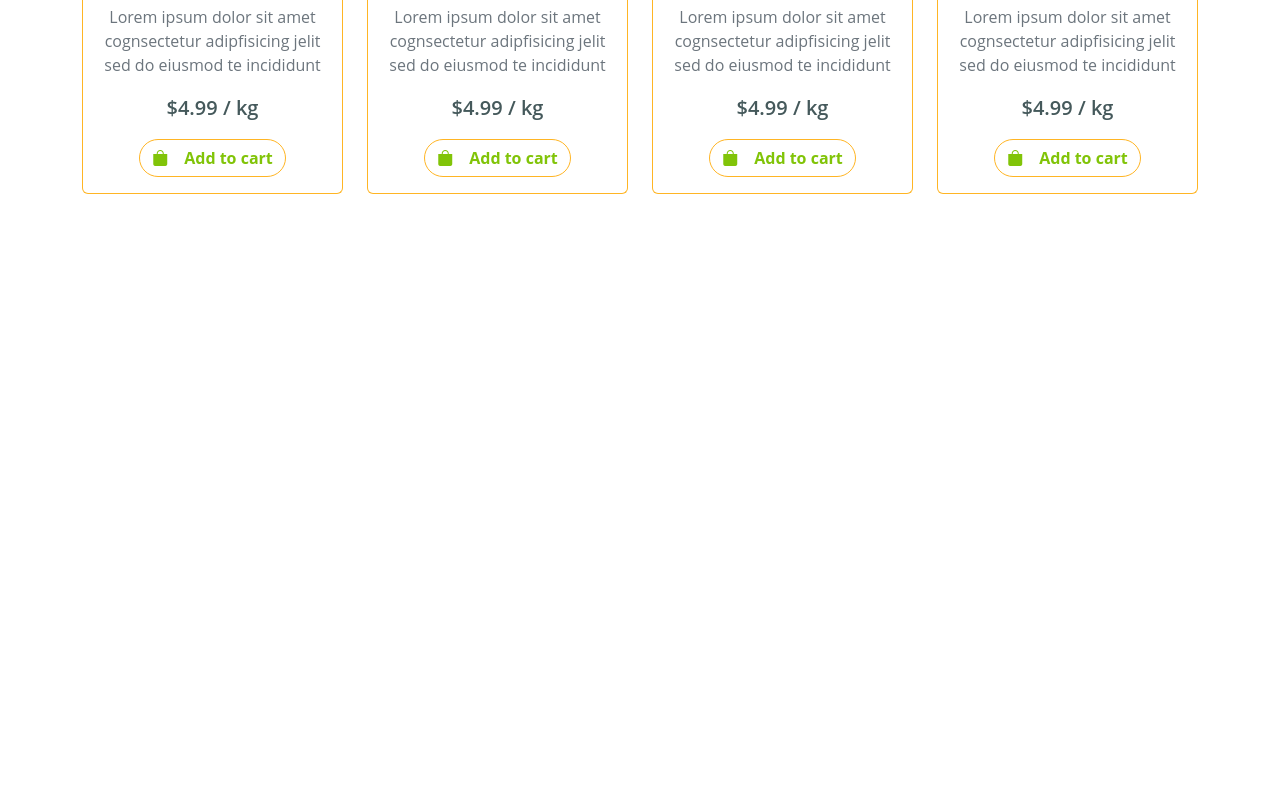
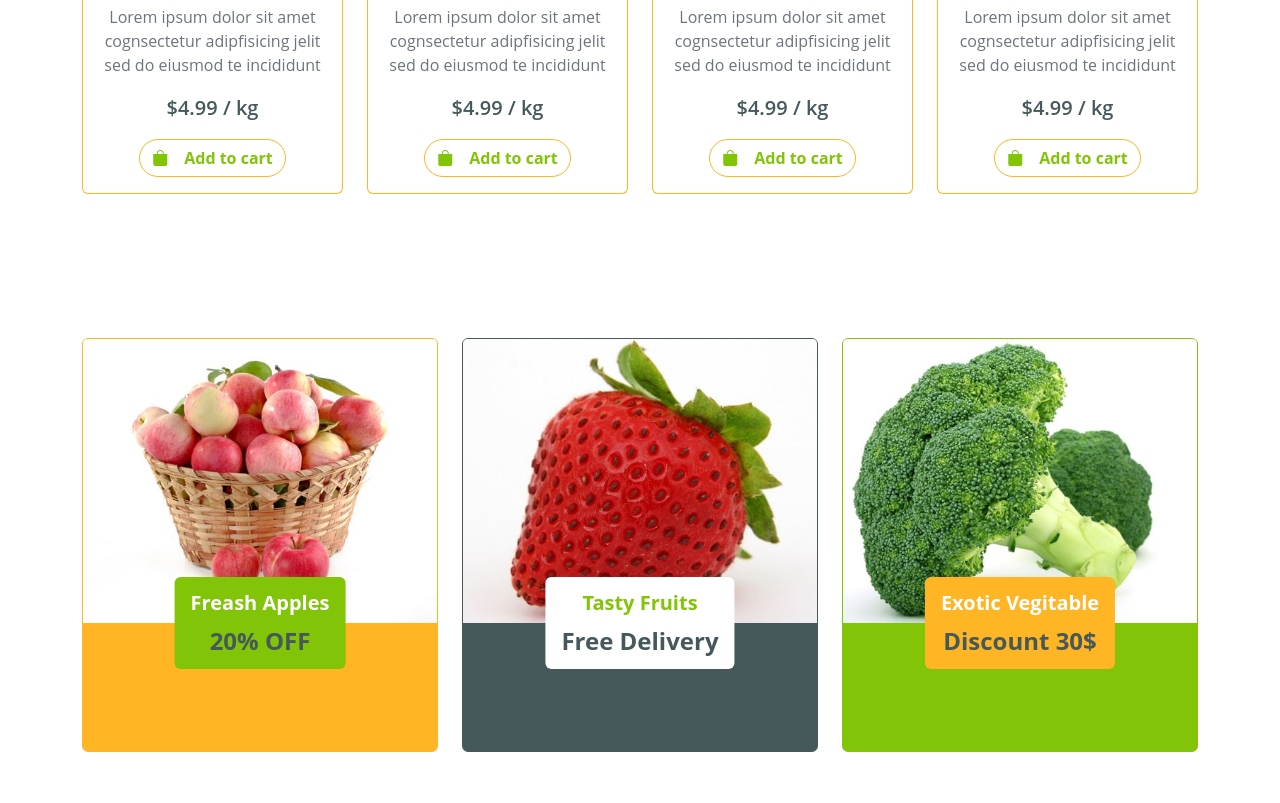
Before and after one commit to Ayham-Alloush/Fruitables, a plain HTML site: page index.html in a window 1280 px wide. Shown: the part 2018-2821 px from the top of the page. Before the commit the page ends 2332 px from the top, so only its background shows below. Drawn offline with nearby package versions, Linux system fonts and the light colour scheme.

Commit message:
added features section

```diff
--- a/css/main.css
+++ b/css/main.css
@@ -32,6 +32,10 @@ body{
   color: var(--heading-color,gray ) ;
 }
 
+.gray-bg{
+  background-color: var(--heading-color,gray) ;
+}
+
 .orange-hover:hover{
   color: var(--secondary-color,orange) ;
   transition: color 0.2s linear ;
@@ -53,6 +57,14 @@ body{
 
 .orange-border{
   border: var(--secondary-color,orange) 1px solid  ;
+}
+
+.gray-border{
+  border: var(--heading-color,gray) 1px solid ;
+}
+
+.green-border{
+  border: var(--main-color,green) 1px solid ;
 }
 /* components */
 
--- a/index.html
+++ b/index.html
@@ -209,7 +209,7 @@
       <!--Floating arrow  -->
 
       <!-- Organic Product -->
-       <div class="row py-5">
+      <div class="row py-5">
         <div class="col-12 col-lg-4 mb-5">
           <h1 class="gray-text m-0">Our Organic Products</h1>
         </div>
@@ -666,12 +666,58 @@
               </div>
             </div>
             <!-- last tab pane -->
-
-
           </div>
         </div>
-       </div>
+      </div>
       <!-- Organic Product -->
+
+      <!-- Features -->
+      <div class="row row-cols-1 row-cols-md-2 row-cols-lg-3 py-5 justify-content-center">
+        <div class="col">
+          <div class="card orange-border mt-4">
+            <img src="img/featur-1.jpg" class="card-img-top" alt="img">
+            <a href="#" class="stretched-link"></a>
+            <div class="card-body orange-bg rounded-bottom-1 py-5 position-relative">
+              <div class="card-text py-3"></div>
+              <div class="badge p-3 green-bg d-flex flex-column align-items-center gap-3 position-absolute top-0 start-50 translate-middle">
+                <p class="fs-5 m-0">Freash Apples</p>
+                <p class="fs-4 m-0 gray-text">20% OFF</p>
+              </div>
+            </div>
+          </div>
+        </div>
+        <div class="col">
+          <div class="card gray-border mt-4">
+            <img src="img/featur-2.jpg" class="card-img-top" alt="img">
+            <a href="#" class="stretched-link"></a>
+            <div class="card-body gray-bg rounded-bottom-1 py-5 position-relative">
+              <div class="card-text py-3"></div>
+              <div class="badge p-3 bg-white d-flex flex-column align-items-center gap-3 position-absolute top-0 start-50 translate-middle">
+                <p class="fs-5 m-0 green-text">Tasty Fruits</p>
+                <p class="fs-4 m-0 gray-text">Free Delivery</p>
+              </div>
+            </div>
+          </div>
+        </div>
+        <div class="col">
+          <div class="card green-border mt-4">
+            <img src="img/featur-3.jpg" class="card-img-top" alt="img">
+            <a href="#" class="stretched-link"></a>
+            <div class="card-body green-bg rounded-bottom-1 py-5 position-relative">
+              <div class="card-text py-3"></div>
+              <div class="badge p-3 orange-bg d-flex flex-column align-items-center gap-3 position-absolute top-0 start-50 translate-middle">
+                <p class="fs-5 m-0">Exotic Vegitable</p>
+                <p class="fs-4 m-0 gray-text">Discount 30$</p>
+              </div>
+            </div>
+          </div>
+        </div>
+      </div>
+      <!-- Features -->
+
+      <!-- Organic Vegetables -->
+
+      <!-- Organic Vegetables -->
 
     </div>
 
```
